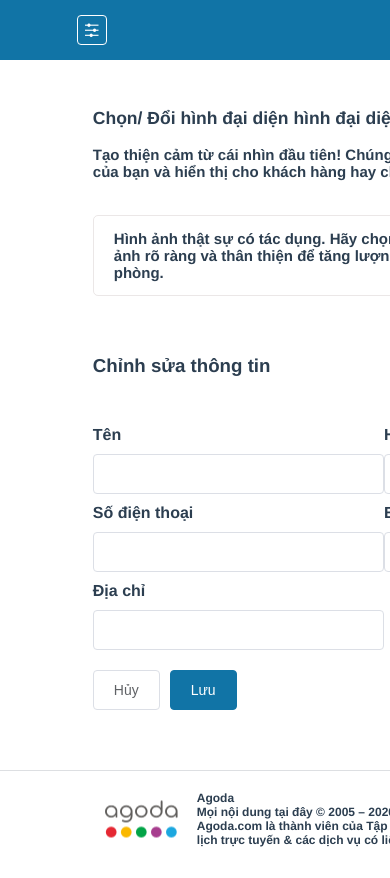
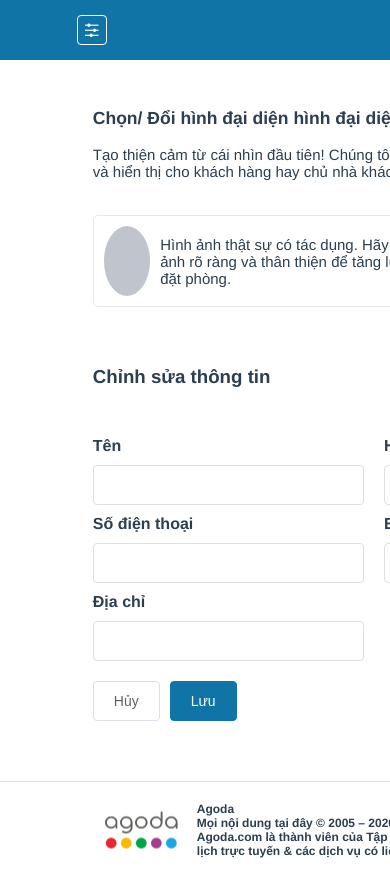
Before and after one commit to 47quang/hotel-frontend-vuejs, a Vue app: page /dashboard/1/profile in a window 390 px wide. Shown: the top 878 px of the page. Built offline with nearby package versions, Linux system fonts and the light colour scheme.

Commit message:
fix: upload avatar owner

```diff
--- a/src/components/Owner/OwnerUpdate.vue
+++ b/src/components/Owner/OwnerUpdate.vue
@@ -17,7 +17,8 @@
           <el-col :span="24">
             <div class="avatar">
               <el-col class="avatar-content" :span="17">
-                <el-avatar class="hidden-md-and-down" :size="70" :src="owner.preview"></el-avatar>
+                <el-avatar v-if="owner.avatar" class="hidden-md-and-down" :size="70" :src="owner.avatar"></el-avatar>
+                <el-avatar v-else  class="hidden-md-and-down" :size="70" :src="owner.avatar"></el-avatar>
                 <p>
                   Hình ảnh thật sự có tác dụng. Hãy chọn một bức ảnh rõ ràng và thân thiện để tăng
                   lượng khách đặt phòng.
@@ -48,23 +49,23 @@
 
         <el-row>
           <h3 style="padding: 20px 0">Chỉnh sửa thông tin</h3>
-          <el-col :span="12">
+          <el-col class="InfoOwner-col" :span="12">
             <div class="firstName">Tên</div>
             <el-input v-model="owner.firstname"></el-input>
           </el-col>
-          <el-col :span="12">
+          <el-col class="InfoOwner-col" :span="12">
             <div class="lastName">Họ</div>
             <el-input v-model="owner.lastname"></el-input>
           </el-col>
-          <el-col :span="12">
+          <el-col class="InfoOwner-col" :span="12">
             <div class="phone">Số điện thoại</div>
             <el-input v-model="owner.phone"></el-input>
           </el-col>
-          <el-col :span="12">
+          <el-col class="InfoOwner-col" :span="12">
             <div class="email">Email</div>
             <el-input v-model="owner.email"></el-input>
           </el-col>
-          <el-col :span="12">
+          <el-col class="InfoOwner-col" :span="12">
             <div class="address">Địa chỉ</div>
             <el-input v-model="owner.address"></el-input>
           </el-col>
@@ -83,6 +84,14 @@
 </template>
 
 <style scoped>
+@media (max-width: 768px) {
+  .el-row .InfoOwner-col {
+    padding-right: 20px !important;
+}
+}
+.hidden-md-and-down {
+  display: block !important;
+}
 .saveInfo {
   color: white;
   background-color: #1174a6;
@@ -132,8 +141,8 @@
   width: 80%;
   margin: 0 auto;
 }
-.el-col {
-  padding-right: 20px;
+.InfoOwner-col {
+  padding-right: 20px !important;
   font-weight: 600;
 }
 .firstName {
@@ -192,18 +201,17 @@
     font-size: 15px;
   }
 }
-@media (min-width: 768px) and (max-width: 991px) {
-  .el-col {
-    padding-right: 0px !important;
-  }
+
+</style>
+<style>
+
+.avatar-content .el-avatar {
+  width: 100px !important;
 }
-@media (min-width: 992px) and (max-width: 1200px) {
-  .el-col {
-    padding-right: 0px !important;
-  }
+.el-avatar img {
+  width: 100% !important;
 }
 </style>
-
 <script>
 export default {
   data() {
@@ -217,11 +225,12 @@ export default {
         email: this.$store.state.curOwner.email,
         preview:
           "https://cube.elemecdn.com/3/7c/3ea6beec64369c2642b92c6726f1epng.png",
-        avatar: ""
+        avatar: this.$store.state.curOwner.avatar
       },
       success: ""
     };
   },
+
   computed: {
     avatarUpdate() {
       return this.$store.state.curOwner.avatar;
@@ -236,7 +245,22 @@ export default {
     async handleUpdateOwner() {
       console.log(this.owner);
       await this.$store.dispatch("updateUser", this.owner);
-    }
+      this.alertSuccess();
+    },
+    alertSuccess() {
+            this.$message({
+                showClose: true,
+                message: 'Update dữ liệu thành công!',
+                type: 'success'
+            });
+    },
+    alertErr() {
+            this.$message({
+                showClose: true,
+                message: 'Update dữ liệu thất bại!',
+                type: 'error'
+            });
+          },
   }
 };
 </script>
```
